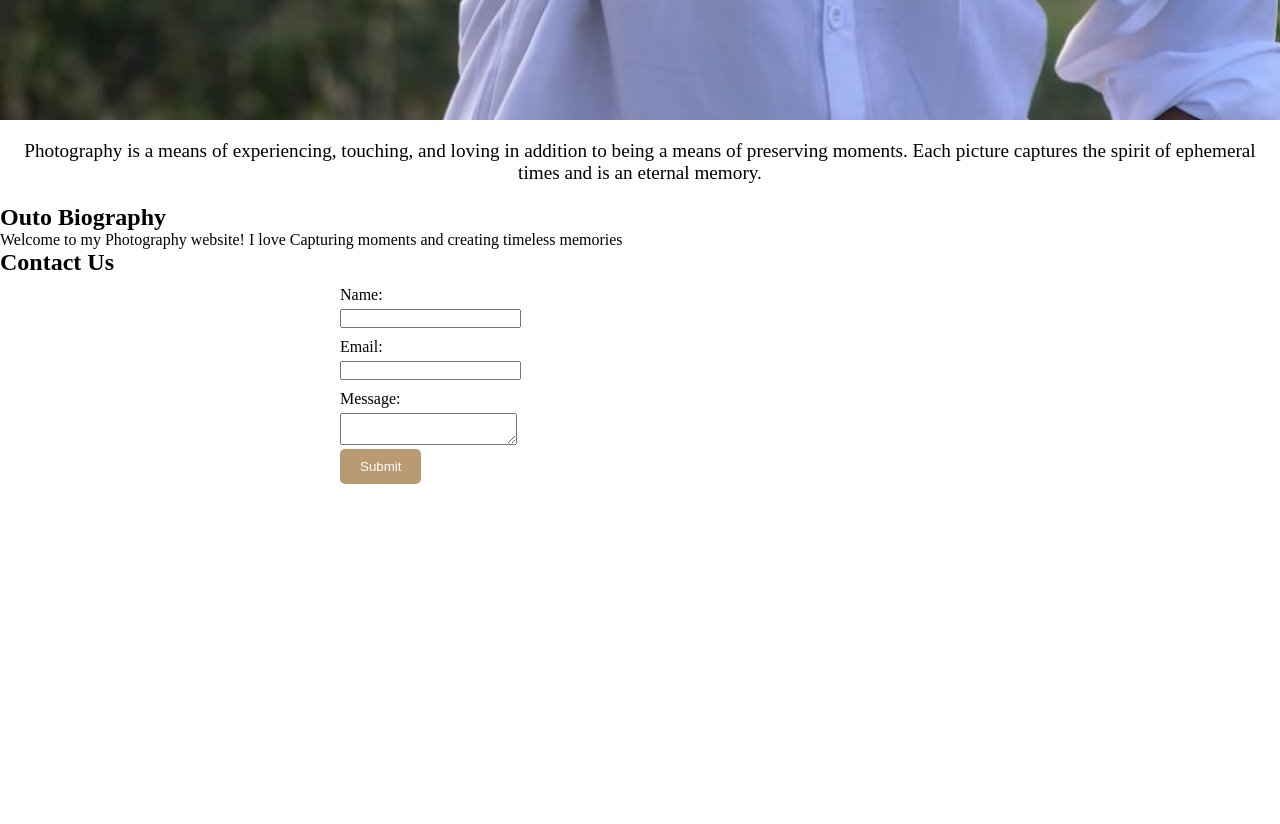
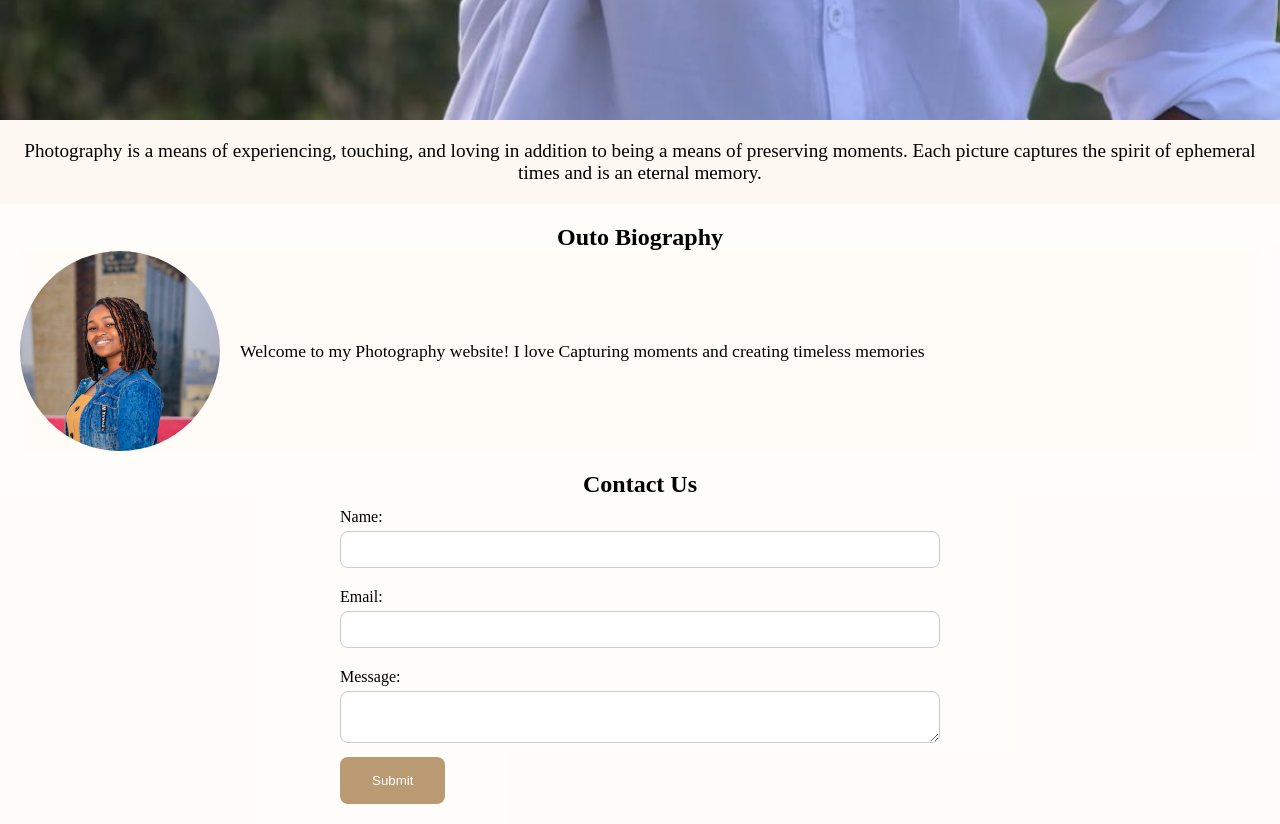
Before and after one commit to malkia101/my_photography, a plain HTML site: page index.html in a window 1280 px wide. Shown: the part 520-1344 px from the top of the page. Before the commit the page ends 1004 px from the top, so only its background shows below. Drawn offline with Linux system fonts and the light colour scheme.

Commit message:
bio image add

```diff
--- a/index.html
+++ b/index.html
@@ -29,7 +29,10 @@
     </section>
     <section id="bio">
         <h2>Outo Biography</h2>
-        <p>Welcome to my Photography website! I love Capturing moments and creating timeless memories</p>
+        <div class="bio-member">
+            <img src="./images/photo5.jpeg" alt="my photo">
+            <p>Welcome to my Photography website! I love Capturing moments and creating timeless memories</p>
+        </div>
     <section id="contact">
         <h2>Contact Us</h2>
         <form action="submit_form.php" method="post">
--- a/styles.css
+++ b/styles.css
@@ -58,13 +58,45 @@ nav ul li a:hover {
 #intro {
     text-align: center;
     padding: 20px;
-    background-color: #fff;
+    background-color: rgba(250, 235, 215, 0.336);
 }
 
 #intro p {
     font-size: 1.2em;
     font-family: 'Times New Roman', Times, serif;
 }
+
+#bio {
+    padding: 20px;
+    background-color: rgba(250, 235, 215, 0.13);
+}
+
+#bio h2 {
+    text-align: center;
+}
+
+.bio-member {
+    display: flex;
+    justify-content: space-around;
+    align-items: center;
+    margin-bottom: 20px;
+    background-color: rgba(250, 235, 215, 0.068);
+}
+
+.bio-member img {
+    width: 200px;
+    height: 200px;
+    border-radius: 50%;
+    margin-right: 20px;
+}
+
+.bio-member p {
+    flex: 1;
+    font-size: 1.1em;
+}
+
+
+
 
 form {
     width: 600px;
@@ -76,20 +108,21 @@ form label {
     margin: 10px 0 5px;
 }
 
-form input form textarea {
+form input,
+form textarea {
     width: 100%;
     padding: 10px;
     margin-bottom: 10px;
     border: 1px solid #ccc;
-    border-radius: 5px;
+    border-radius: .5rem;
 }
 
 form button {
-    padding: 10px 20px;
+    padding: 1rem 2rem;
     background-color: rgb(185, 154, 115);
     color: white;
     border: none;
-    border-radius: 5px;
+    border-radius: .5rem;
     cursor: pointer;
 }
 
```
